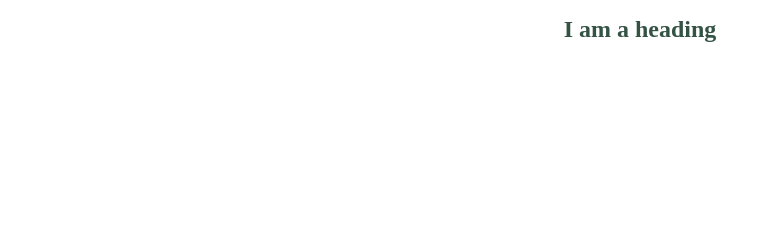
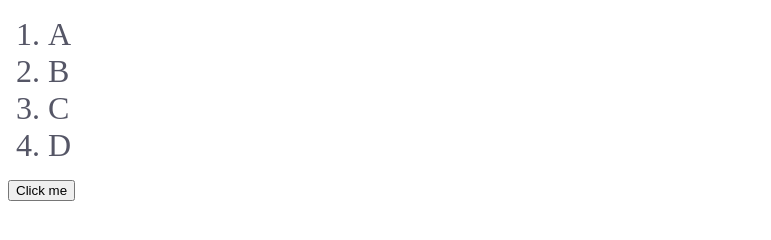
Before and after one commit to infoshareacademy/jfdzr13-project-javascript, a plain HTML site: page DOM/1-warmup/index.html in a window 1280 px wide. Shown: the whole page, without its empty margins (0-771 px from the left). Drawn offline with Linux system fonts and the light colour scheme.

Commit message:
added warmup solution

```diff
--- a/DOM/1-warmup/script.js
+++ b/DOM/1-warmup/script.js
@@ -1,12 +1,60 @@
-// console.log('DOM API');
+console.log("DOM API");
 
-const header = document.getElementById('header');
+const header = document.getElementById("header");
 
 console.log(header);
-console.log('Zawartość elementu h1:', header.textContent);
+console.log("Zawartość elementu h1:", header.textContent);
 
-header.classList.add('header');
+header.classList.add("header");
 
 console.log(header);
 
-header.innerText = 'I am a heading';
+header.innerText = "I am a heading";
+
+const listItem = ["a", "b", "c", "d"];
+
+const newList = document.createElement("ol");
+
+listItem.forEach((item, index) => {
+  const listItem = document.createElement("li");
+  listItem.innerText = item;
+  newList.appendChild(listItem);
+});
+
+document.body.appendChild(newList);
+
+//5.
+const allListItems = document.querySelectorAll("li");
+
+allListItems.forEach((item) => {
+  item.classList.add("listItem");
+});
+
+//6.
+
+header.classList.remove("header");
+
+//7.
+header.remove();
+
+// 8.
+
+const button = document.createElement("button");
+button.innerText = "Click me";
+button.addEventListener("click", toggleBackgroundColor);
+
+document.body.appendChild(button);
+
+function toggleBackgroundColor() {
+  const body = document.body;
+
+  const hasBackgroundColor = body.style.backgroundColor !== "";
+
+  if (!hasBackgroundColor) {
+    body.style.backgroundColor = "#123123";
+  } else {
+    body.style.backgroundColor = "";
+  }
+}
+
+button.addEventListener("click", toggleBackgroundColor);
```
Also changed, not shown: DOM/1-warmup/index.html (+1 -0 lines), DOM/1-warmup/README.md.
